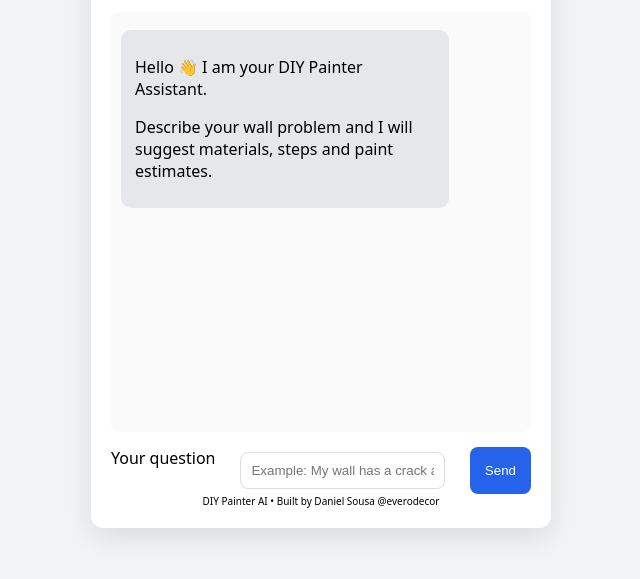
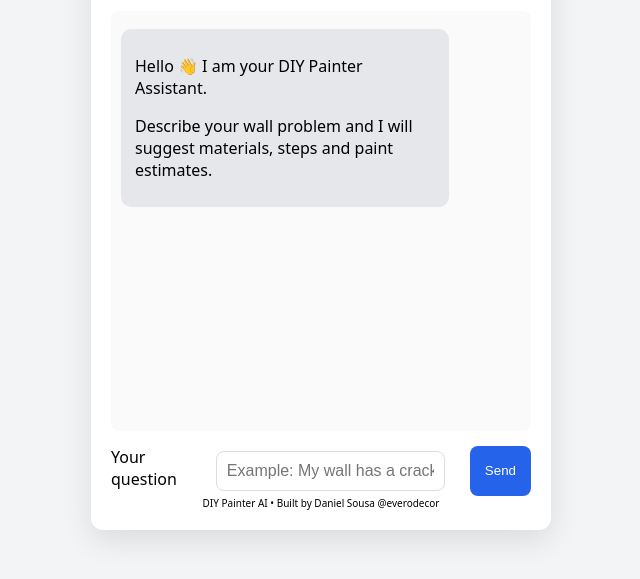
Before and after one commit to danielpedrovs/eVeroDAI-diY-Painter, a plain HTML site: page index.html in a window 1280 px wide. Shown: the part 193-772 px from the top of the page, without its empty margins (319-959 px from the left). Drawn offline with Linux system fonts and the light colour scheme.

Commit message:
Update styles.css

```diff
--- a/styles.css
+++ b/styles.css
@@ -5,7 +5,7 @@ margin:0;
 display:flex;
 justify-content:center;
 align-items:center;
-height:100vh;
+min-height:100dvh;
 }
 header{
 text-align:center;
@@ -74,6 +74,7 @@ flex:1;
 padding:10px;
 border-radius:8px;
 border:1px solid #ddd;
+font-size:16px;
 }
 
 button{
```
